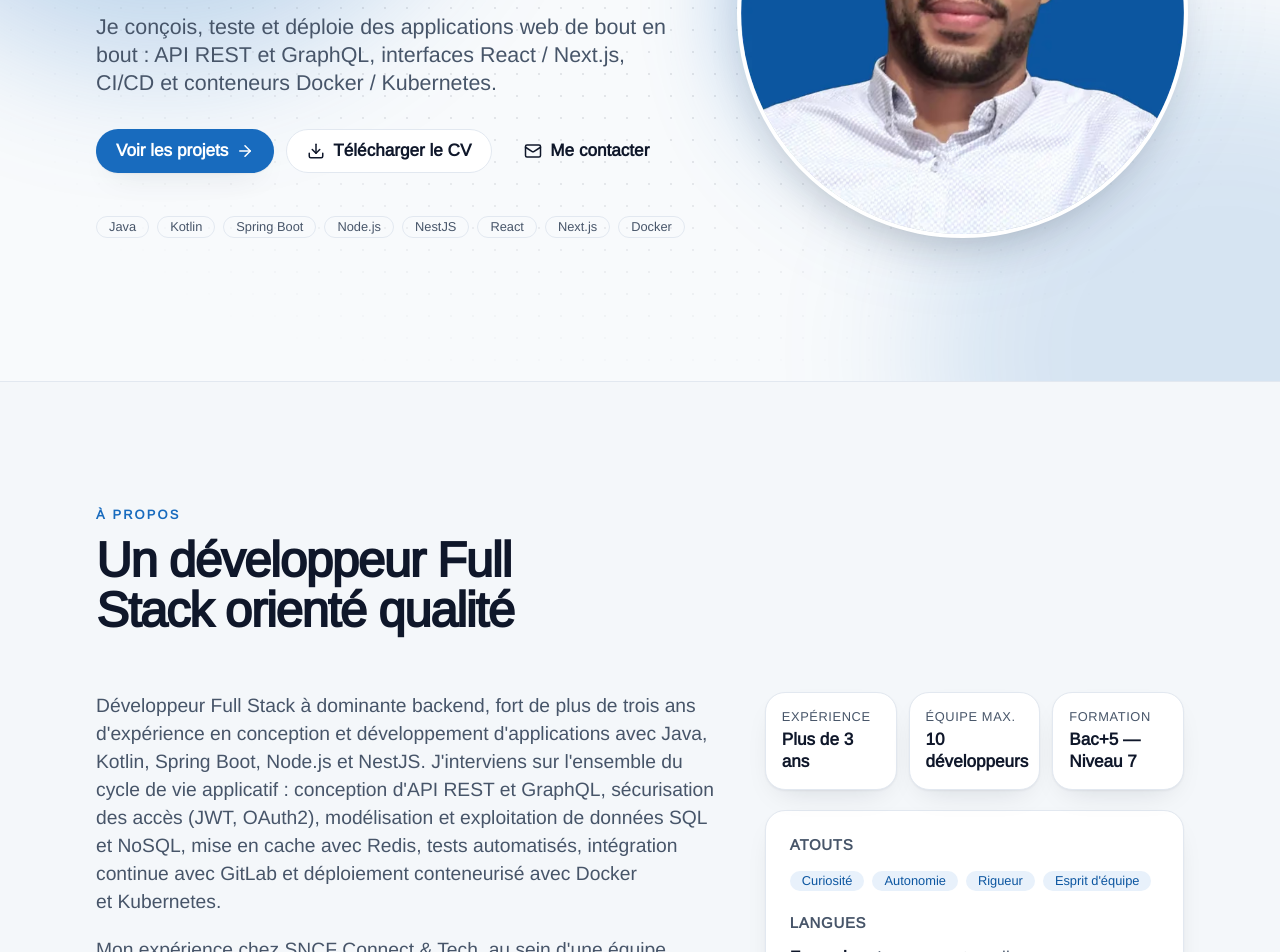
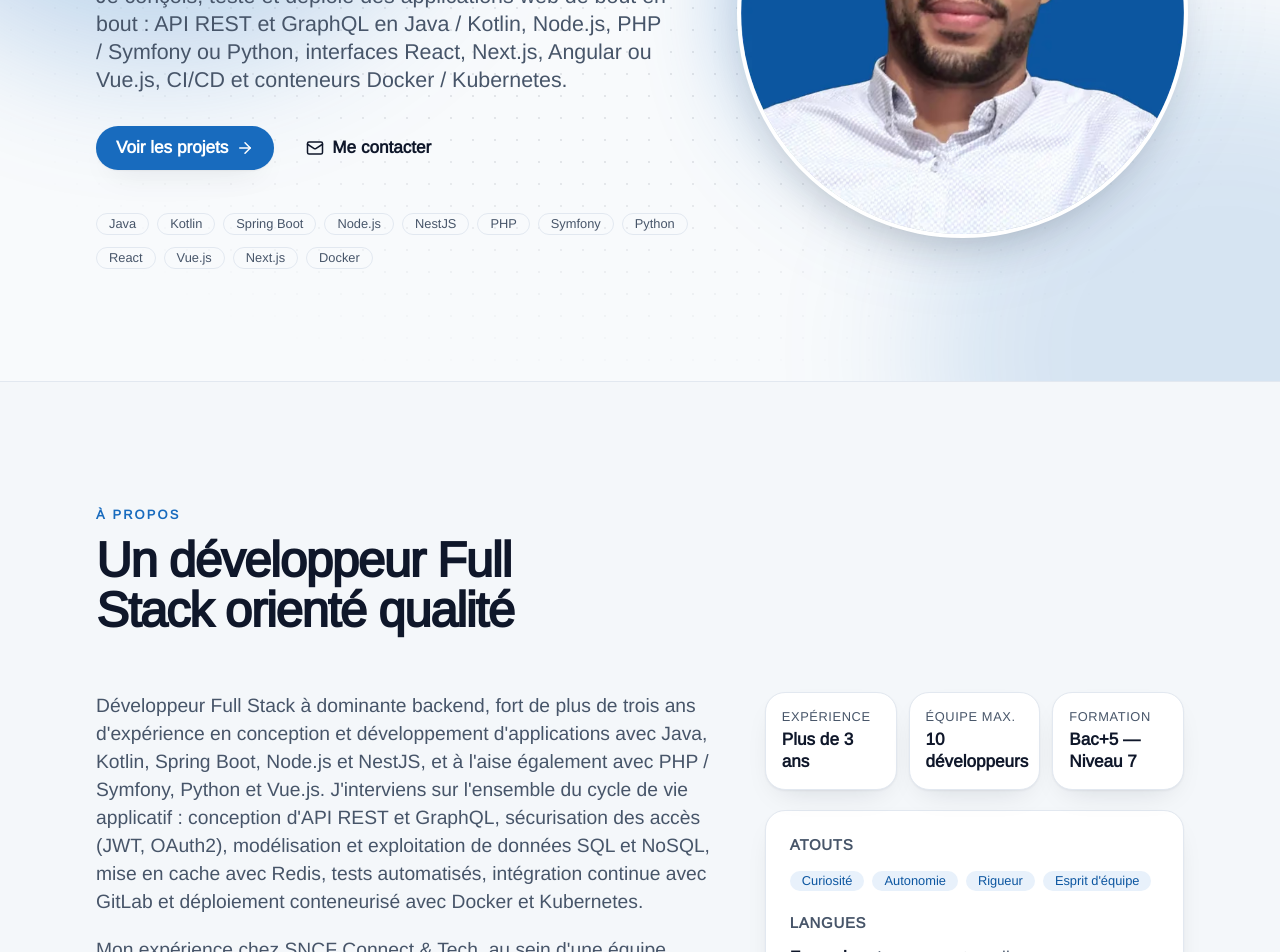
Before and after one commit to Teclit/Teclit_, an Angular app: page / in a window 1280 px wide. Shown: the part 420-1372 px from the top of the page. Built offline with nearby package versions, Linux system fonts and the light colour scheme; a web font is replaced by a local one.

Commit message:
feat: remove CV download links from home and contact components, update profile details for clarity and completeness

```diff
--- a/src/app/contact/contact.component.ts
+++ b/src/app/contact/contact.component.ts
@@ -1,7 +1,6 @@
 import { ChangeDetectionStrategy, Component, DestroyRef, inject, signal } from '@angular/core';
 import { takeUntilDestroyed } from '@angular/core/rxjs-interop';
 import { AbstractControl, FormBuilder, ReactiveFormsModule, ValidationErrors, ValidatorFn } from '@angular/forms';
-import { RouterLink } from '@angular/router';
 import { ContentService } from '../core/content/content.service';
 import {
   CONTACT_LIMITS,
@@ -30,7 +29,7 @@ const FIELD =
 
 @Component({
   selector: 'app-contact',
-  imports: [ReactiveFormsModule, RouterLink, IconComponent, ButtonComponent, CardComponent],
+  imports: [ReactiveFormsModule, IconComponent, ButtonComponent, CardComponent],
   changeDetection: ChangeDetectionStrategy.OnPush,
   hostDirectives: [HydratedDirective],
   host: { class: 'block' },
@@ -60,9 +59,6 @@ const FIELD =
           </li>
         </ul>
         <div class="mt-8 flex flex-wrap gap-3">
-          <a appButton variant="secondary" routerLink="/cv"
-            ><app-icon name="download" [size]="18" /> Télécharger le CV</a
-          >
           <a
             appButton
             variant="secondary"
--- a/src/app/home/home.component.ts
+++ b/src/app/home/home.component.ts
@@ -57,9 +57,6 @@ import { TypedTextComponent } from '../shared/ui/typed-text.component';
             <a appButton routerLink="/" fragment="projets">
               Voir les projets <app-icon name="arrow-right" [size]="18" />
             </a>
-            <a appButton variant="secondary" routerLink="/cv">
-              <app-icon name="download" [size]="18" /> Télécharger le CV
-            </a>
             <a appButton variant="ghost" routerLink="/" fragment="contact">
               <app-icon name="mail" [size]="18" /> Me contacter
             </a>
--- a/src/app/pages/home-page/home-page.component.ts
+++ b/src/app/pages/home-page/home-page.component.ts
@@ -42,7 +42,7 @@ import { SectionComponent } from '../../shared/ui/section.component';
       @defer (on viewport; prefetch on idle; hydrate on viewport) {
         <app-experiences />
       } @placeholder {
-        <div class="min-h-[60rem]"></div>
+        <div class="min-h-240"></div>
       }
     </app-section>
 
@@ -50,7 +50,7 @@ import { SectionComponent } from '../../shared/ui/section.component';
       @defer (on viewport; prefetch on idle; hydrate on viewport) {
         <app-competences />
       } @placeholder {
-        <div class="min-h-[50rem]"></div>
+        <div class="min-h-200"></div>
       }
     </app-section>
 
@@ -58,7 +58,7 @@ import { SectionComponent } from '../../shared/ui/section.component';
       @defer (on viewport; prefetch on idle; hydrate on viewport) {
         <app-realisation />
       } @placeholder {
-        <div class="min-h-[60rem]"></div>
+        <div class="min-h-240"></div>
       }
     </app-section>
 
@@ -66,7 +66,7 @@ import { SectionComponent } from '../../shared/ui/section.component';
       @defer (on viewport; prefetch on idle; hydrate on viewport) {
         <app-formation />
       } @placeholder {
-        <div class="min-h-[24rem]"></div>
+        <div class="min-h-96"></div>
       }
     </app-section>
 
@@ -75,7 +75,7 @@ import { SectionComponent } from '../../shared/ui/section.component';
         <!-- hydratation dès que le navigateur est inactif : formulaire prêt avant toute saisie -->
         <app-contact />
       } @placeholder {
-        <div class="min-h-[36rem]"></div>
+        <div class="min-h-144"></div>
       }
     </app-section>
   `,
--- a/src/content/profile.json
+++ b/src/content/profile.json
@@ -37,12 +37,12 @@
     "fullName": "Teklit TEWOLDE",
     "brand": "Teklit T.",
     "title": "Développeur Full Stack — Java / Kotlin, Spring Boot, Node.js / NestJS",
-    "tagline": "Je conçois, teste et déploie des applications web de bout en bout : API REST et GraphQL, interfaces React / Next.js, CI/CD et conteneurs Docker / Kubernetes.",
+    "tagline": "Je conçois, teste et déploie des applications web de bout en bout : API REST et GraphQL en Java / Kotlin, Node.js, PHP / Symfony ou Python, interfaces React, Next.js, Angular ou Vue.js, CI/CD et conteneurs Docker / Kubernetes.",
     "shortBio": "Développeur Full Stack à dominante backend, plus de trois ans d'expérience en Java, Kotlin, Spring Boot, Node.js et NestJS, sur l'ensemble du cycle de vie applicatif.",
     "longBio": [
-      "Développeur Full Stack à dominante backend, fort de plus de trois ans d'expérience en conception et développement d'applications avec Java, Kotlin, Spring Boot, Node.js et NestJS. J'interviens sur l'ensemble du cycle de vie applicatif : conception d'API REST et GraphQL, sécurisation des accès (JWT, OAuth2), modélisation et exploitation de données SQL et NoSQL, mise en cache avec Redis, tests automatisés, intégration continue avec GitLab et déploiement conteneurisé avec Docker et Kubernetes.",
+      "Développeur Full Stack à dominante backend, fort de plus de trois ans d'expérience en conception et développement d'applications avec Java, Kotlin, Spring Boot, Node.js et NestJS, et à l'aise également avec PHP / Symfony, Python et Vue.js. J'interviens sur l'ensemble du cycle de vie applicatif : conception d'API REST et GraphQL, sécurisation des accès (JWT, OAuth2), modélisation et exploitation de données SQL et NoSQL, mise en cache avec Redis, tests automatisés, intégration continue avec GitLab et déploiement conteneurisé avec Docker et Kubernetes.",
       "Mon expérience chez SNCF Connect & Tech, au sein d'une équipe pouvant compter jusqu'à dix développeurs sur un produit conversationnel multicanal à fort trafic, m'a confronté à des enjeux de robustesse, de volumétrie et de rythme de livraison soutenu. Chez Tx-Studio, j'ai conçu des services backend Node.js / NestJS avec une architecture de données combinant PostgreSQL, MongoDB et Redis, avec une attention particulière portée à la sécurité et à la réactivité.",
-      "Autonome, rigoureux et curieux, je m'investis pleinement dans les échanges techniques et les comités d'architecture, et j'apprécie les environnements Agile fondés sur la qualité du code, les revues de code et l'amélioration continue."
+      "Autonome, rigoureux et curieux, je m'investis pleinement dans les échanges techniques et les comités d'architecture, et j'apprécie les environnements Agile fondés sur la qualité du code, les revues de code et l'amélioration continue. J'ai acquis des notions en cloud (AWS) sur des projets déployés en production, et je souhaite aujourd'hui monter en compétence sur ce domaine."
     ],
     "location": "Vaires-sur-Marne (77), Île-de-France",
     "phone": "06 95 58 33 63",
@@ -66,10 +66,24 @@
       "Développeur Full Stack",
       "Backend Java / Kotlin",
       "Spring Boot & Node.js",
-      "Angular / React / Next.js",
+      "PHP / Symfony & Python",
+      "Angular / React / Vue.js / Next.js",
       "Docker & CI/CD"
     ],
-    "highlights": ["Java", "Kotlin", "Spring Boot", "Node.js", "NestJS", "React", "Next.js", "Docker"],
+    "highlights": [
+      "Java",
+      "Kotlin",
+      "Spring Boot",
+      "Node.js",
+      "NestJS",
+      "PHP",
+      "Symfony",
+      "Python",
+      "React",
+      "Vue.js",
+      "Next.js",
+      "Docker"
+    ],
     "facts": [
       {
         "label": "Expérience",
@@ -555,7 +569,8 @@
         "JWT",
         "OAuth2",
         "Python",
-        "PHP"
+        "PHP",
+        "Symfony"
       ]
     },
     {
@@ -567,6 +582,7 @@
         "Angular",
         "React",
         "Next.js",
+        "Vue.js",
         "TypeScript",
         "JavaScript",
         "HTML5",
@@ -612,8 +628,8 @@
       "id": "cloud-ai",
       "title": "Cloud & IA",
       "icon": "cloud",
-      "description": "Déploiement cloud et briques conversationnelles.",
-      "skills": ["AWS", "SageMaker (entraînement de modèle)", "Tock Studio", "NLP"]
+      "description": "Notions en cloud AWS acquises en projet, montée en compétence en cours ; briques conversationnelles et NLP.",
+      "skills": ["AWS (notions)", "SageMaker (notions, entraînement de modèle)", "Tock Studio", "NLP"]
     },
     {
       "id": "methods",
```
Also changed, not shown: 1 other file (tests, documents, lock files or other folders).
